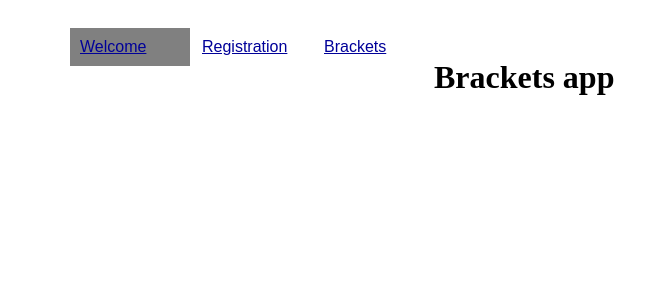
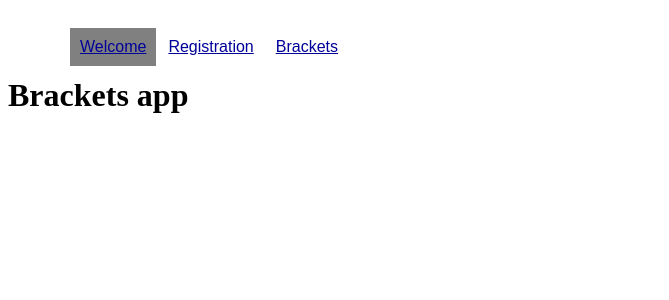
Before and after one commit to sivanathp/project2, an Angular app: page /hello in a window 1280 px wide. Shown: the top 300 px of the page, without its empty margins (0-669 px from the left). Built offline with nearby package versions, Linux system fonts and the light colour scheme.

Commit message:
modified CSS style

```diff
--- a/src/app/app.component.css
+++ b/src/app/app.component.css
@@ -15,7 +15,6 @@ ol, ul {
 
 li {
   display:block;
-	width:120px;
 	float:left;
 	margin-left:2px;
 
--- a/src/app/app.component.html
+++ b/src/app/app.component.html
@@ -24,5 +24,5 @@
 
 
 </div>
-
+<br>
 <router-outlet></router-outlet>
```
